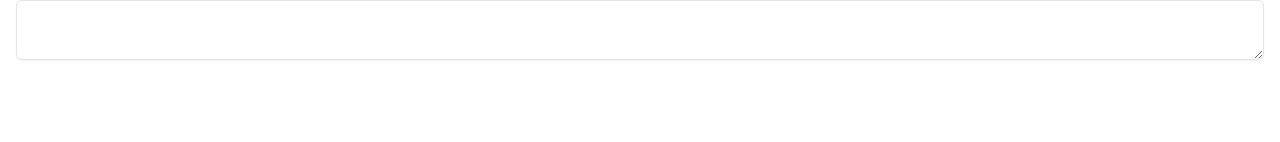
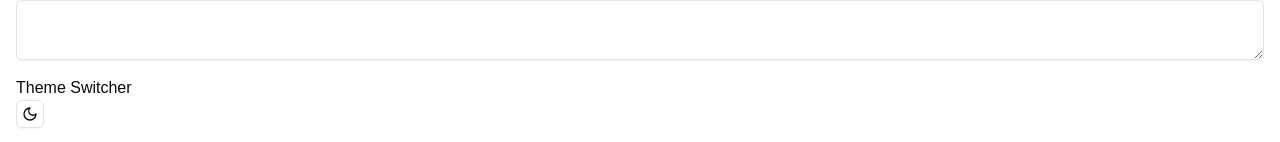
Before and after one commit to GilbertoFreitasJunior997/nextjs-template, a Next.js app: page /components in a window 1280 px wide. Shown: the part 1895-2037 px from the top of the page. Before the commit the page ends 1971 px from the top, so only its background shows below. Built offline with nearby package versions, Linux system fonts and the light colour scheme.

Commit message:
feat(theme-switcher): adds theme-switcher component

```diff
--- /dev/null
+++ b/app/components/_samples/theme-switcher-sample/index.tsx
@@ -0,0 +1,10 @@
+import { ThemeSwitcher } from "@/components/theme-switcher";
+
+export const ThemeSwitcherSample = () => {
+	return (
+		<div>
+			<p>Theme Switcher</p>
+			<ThemeSwitcher />
+		</div>
+	);
+};
--- a/app/components/page.tsx
+++ b/app/components/page.tsx
@@ -17,6 +17,7 @@ import { ProgressSample } from "./_samples/progress-sample";
 import { InputOtpSample } from "./_samples/input-otp-sample";
 import { SonnerSample } from "./_samples/sonner-sample";
 import { TextareaSample } from "./_samples/textarea-sample";
+import { ThemeSwitcherSample } from "./_samples/theme-switcher-sample";
 
 export default function ComponentsPage() {
 	return (
@@ -42,6 +43,7 @@ export default function ComponentsPage() {
 				<InputOtpSample />
 				<SonnerSample />
 				<TextareaSample />
+				<ThemeSwitcherSample />
 			</div>
 		</div>
 	);
--- a/app/layout.tsx
+++ b/app/layout.tsx
@@ -2,6 +2,7 @@ import localFont from "next/font/local";
 import "./globals.css";
 import { PropsWithChildren } from "react";
 import { Toaster } from "@/components/sonner";
+import { ThemeProvider } from "@/components/theme-provider";
 
 const geistSans = localFont({
 	src: "./fonts/GeistVF.woff",
@@ -20,8 +21,15 @@ export default function RootLayout({ children }: PropsWithChildren) {
 			<body
 				className={`${geistSans.variable} ${geistMono.variable} antialiased`}
 			>
-				{children}
 				<Toaster />
+				<ThemeProvider
+					attribute="class"
+					defaultTheme="system"
+					enableSystem
+					disableTransitionOnChange
+				>
+					{children}
+				</ThemeProvider>
 			</body>
 		</html>
 	);
--- /dev/null
+++ b/components/theme-provider/index.tsx
@@ -0,0 +1,9 @@
+"use client";
+
+import * as React from "react";
+import { ThemeProvider as NextThemesProvider } from "next-themes";
+import { type ThemeProviderProps } from "next-themes/dist/types";
+
+export const ThemeProvider = ({ children, ...props }: ThemeProviderProps) => {
+	return <NextThemesProvider {...props}>{children}</NextThemesProvider>;
+};
--- /dev/null
+++ b/components/theme-switcher/index.tsx
@@ -0,0 +1,40 @@
+"use client";
+import { useTheme } from "next-themes";
+import { Button } from "../button";
+import { DropdownMenu } from "../dropdown-menu";
+import { Icon } from "../icon";
+import { Moon, Sun } from "lucide-react";
+
+export const ThemeSwitcher = () => {
+	const { theme, setTheme } = useTheme();
+
+	const Src = theme === "light" ? Sun : Moon;
+
+	return (
+		<DropdownMenu.Root>
+			<DropdownMenu.Trigger asChild>
+				<Button
+					variant="outline"
+					size="icon"
+				>
+					<Icon
+						src={Src}
+						className="rotate-0 scale-100 transition-all"
+					/>
+					<span className="sr-only">Toggle theme</span>
+				</Button>
+			</DropdownMenu.Trigger>
+			<DropdownMenu.Content align="end">
+				<DropdownMenu.Item onClick={() => setTheme("light")}>
+					Light
+				</DropdownMenu.Item>
+				<DropdownMenu.Item onClick={() => setTheme("dark")}>
+					Dark
+				</DropdownMenu.Item>
+				<DropdownMenu.Item onClick={() => setTheme("system")}>
+					System
+				</DropdownMenu.Item>
+			</DropdownMenu.Content>
+		</DropdownMenu.Root>
+	);
+};
```
